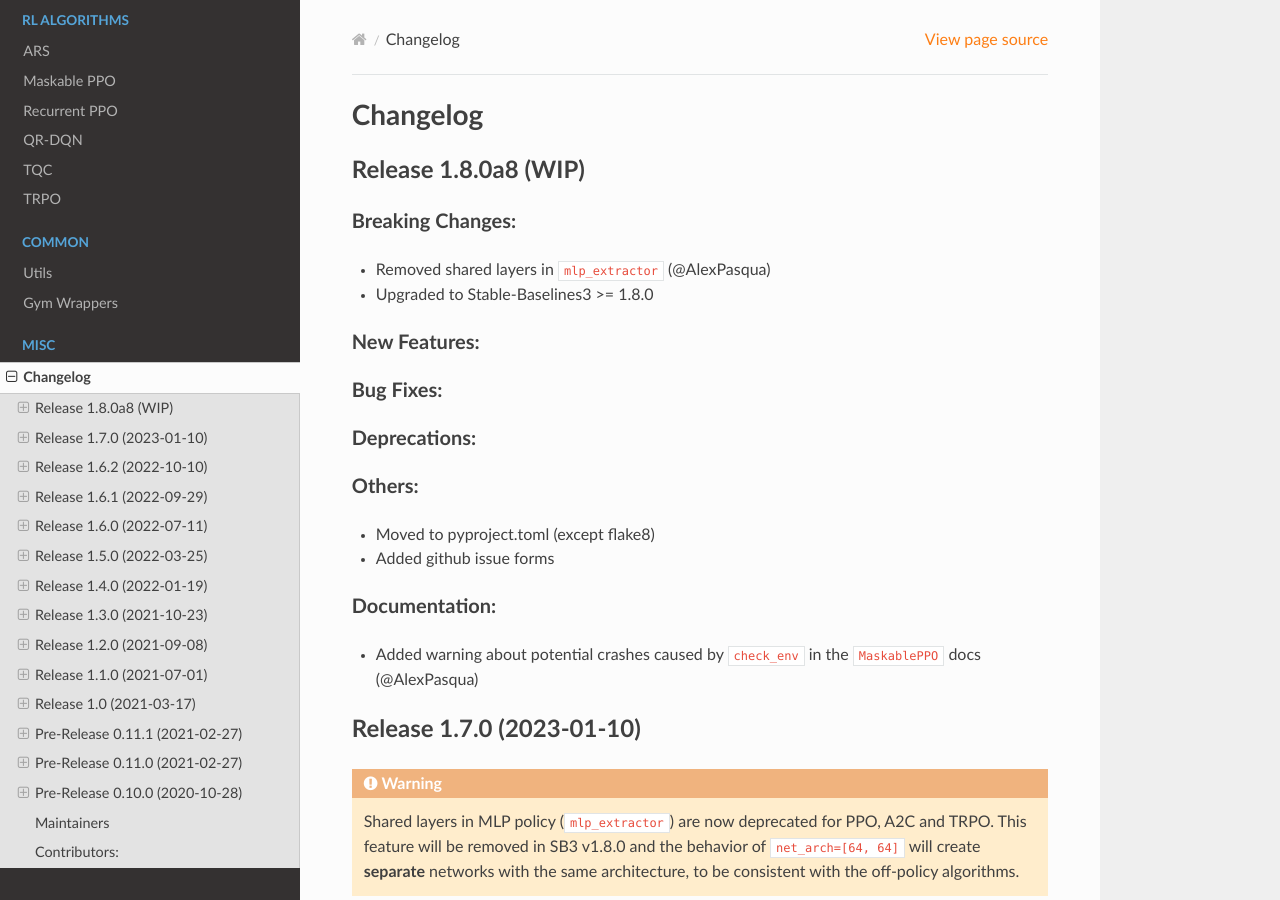
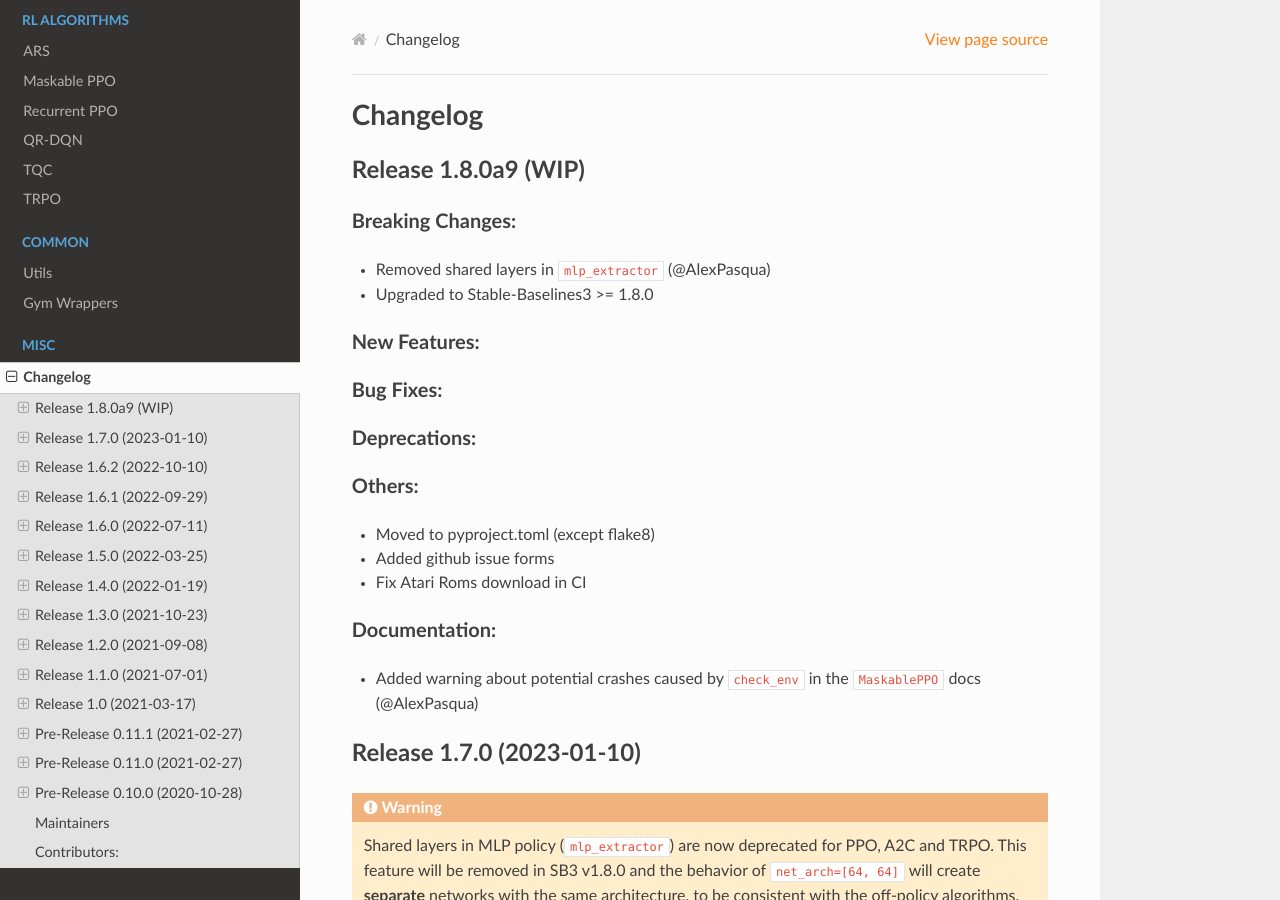
Before and after one commit to Stable-Baselines-Team/stable-baselines3-contrib, a Sphinx documentation site: the page built from docs/misc/changelog.rst, in a window 1280 px wide and 900 px high. Built offline with Sphinx 7.4.7 and the Read the Docs theme 2.0.0, drawn with Linux system fonts in a browser that asks for light colours.

Commit message:
Fix Atari Roms Download (#164)

```diff
--- a/docs/misc/changelog.rst
+++ b/docs/misc/changelog.rst
@@ -3,7 +3,7 @@
 Changelog
 ==========
 
-Release 1.8.0a8 (WIP)
+Release 1.8.0a9 (WIP)
 --------------------------
 
 Breaking Changes:
@@ -24,6 +24,7 @@
 ^^^^^^^
 - Moved to pyproject.toml (except flake8)
 - Added github issue forms
+- Fix Atari Roms download in CI
 
 Documentation:
 ^^^^^^^^^^^^^^
--- a/sb3_contrib/version.txt
+++ b/sb3_contrib/version.txt
@@ -1 +1 @@
-1.8.0a8
+1.8.0a9
--- a/setup.py
+++ b/setup.py
@@ -65,7 +65,7 @@
     packages=[package for package in find_packages() if package.startswith("sb3_contrib")],
     package_data={"sb3_contrib": ["py.typed", "version.txt"]},
     install_requires=[
-        "stable_baselines3>=1.8.0a8",
+        "stable_baselines3>=1.8.0a9",
     ],
     description="Contrib package of Stable Baselines3, experimental code.",
     author="Antonin Raffin",
```
Also changed, not shown: 1 other file.
